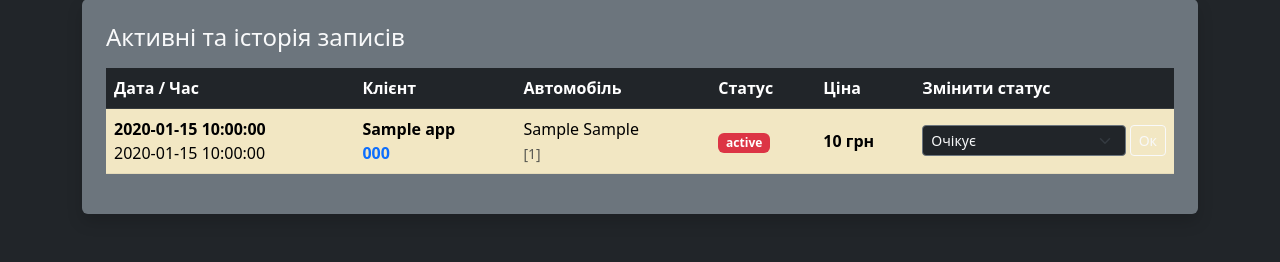
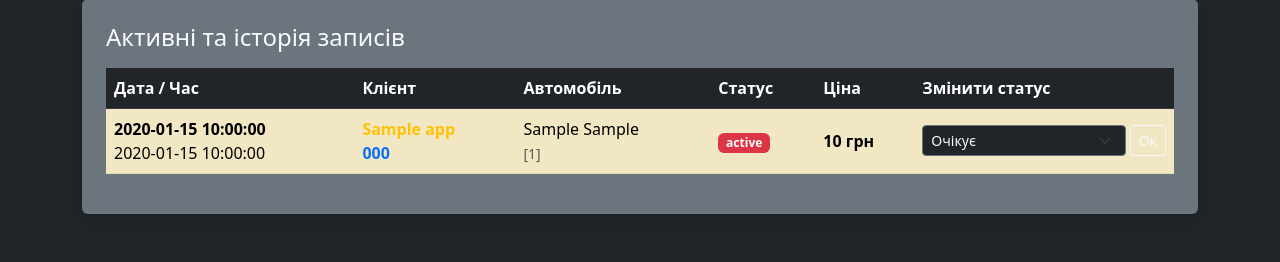
Before and after one commit to blacklinezl28-jpg/tinting-crm, a FastAPI app: template templates/appointments.html in a window 1280 px wide. Shown: the part 723-985 px from the top of the page. Run offline with FastAPI, Linux system fonts and the light colour scheme; the template is opened without the code that fills it: most values are stand-ins (such as "Sample title", 1, 10 or a date in 2020); some libraries are stand-ins or nearby versions.

Commit message:
Update appointments.html

```diff
--- a/templates/appointments.html
+++ b/templates/appointments.html
@@ -97,7 +97,9 @@
                         <tr class="{% if app.status == 'Виконано' %}table-success text-dark{% elif app.status == 'Скасовано' %}table-danger text-dark{% else %}table-warning text-dark{% endif %}">
                             <td><strong>{{ app.date }}</strong><br>{{ app.time }}</td>
                             <td>
-                                <strong>{{ app.client_name }}</strong><br>
+                                <a href="/appointment/{{ app.id }}" class="text-warning text-decoration-none fw-bold">
+                                    {{ app.client_name }}
+                                </a><br>
                                 <a href="tel:{{ app.client_phone }}" class="text-decoration-none fw-bold">{{ app.client_phone }}</a>
                             </td>
                             <td>
```
